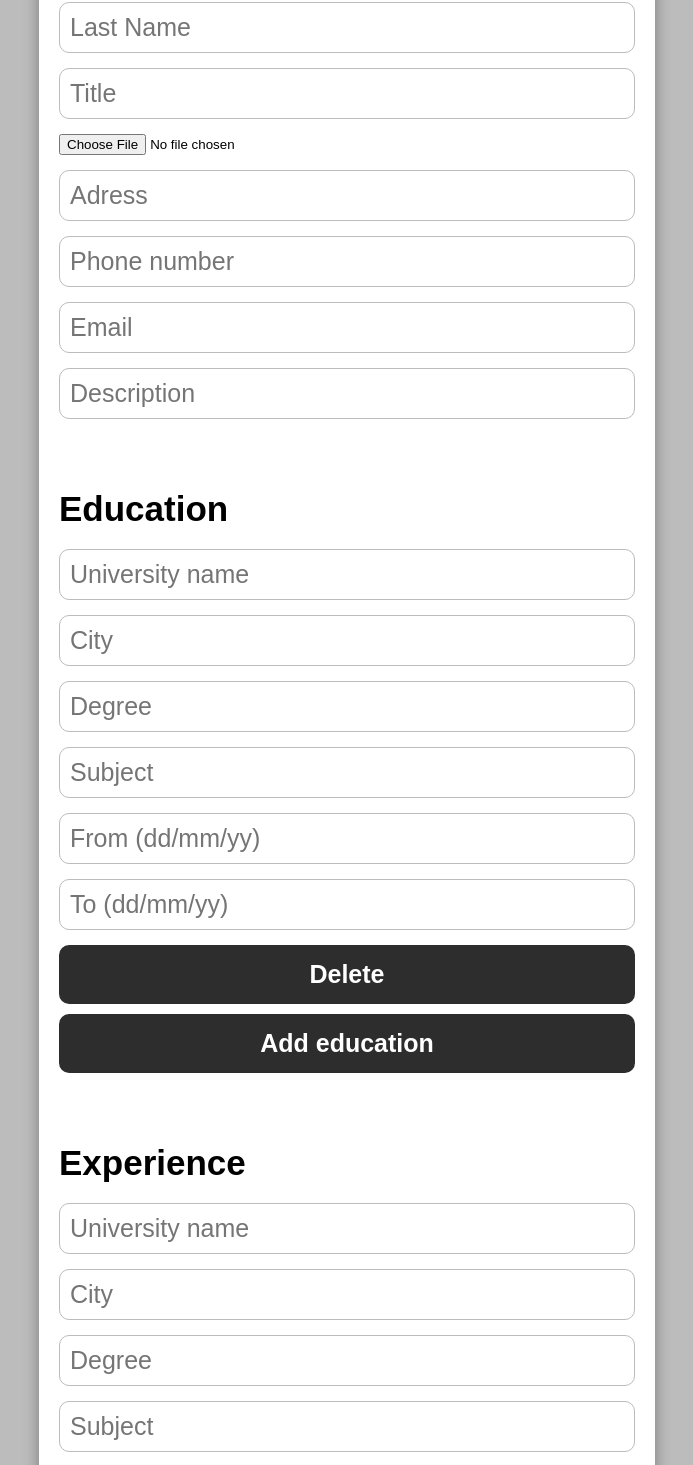
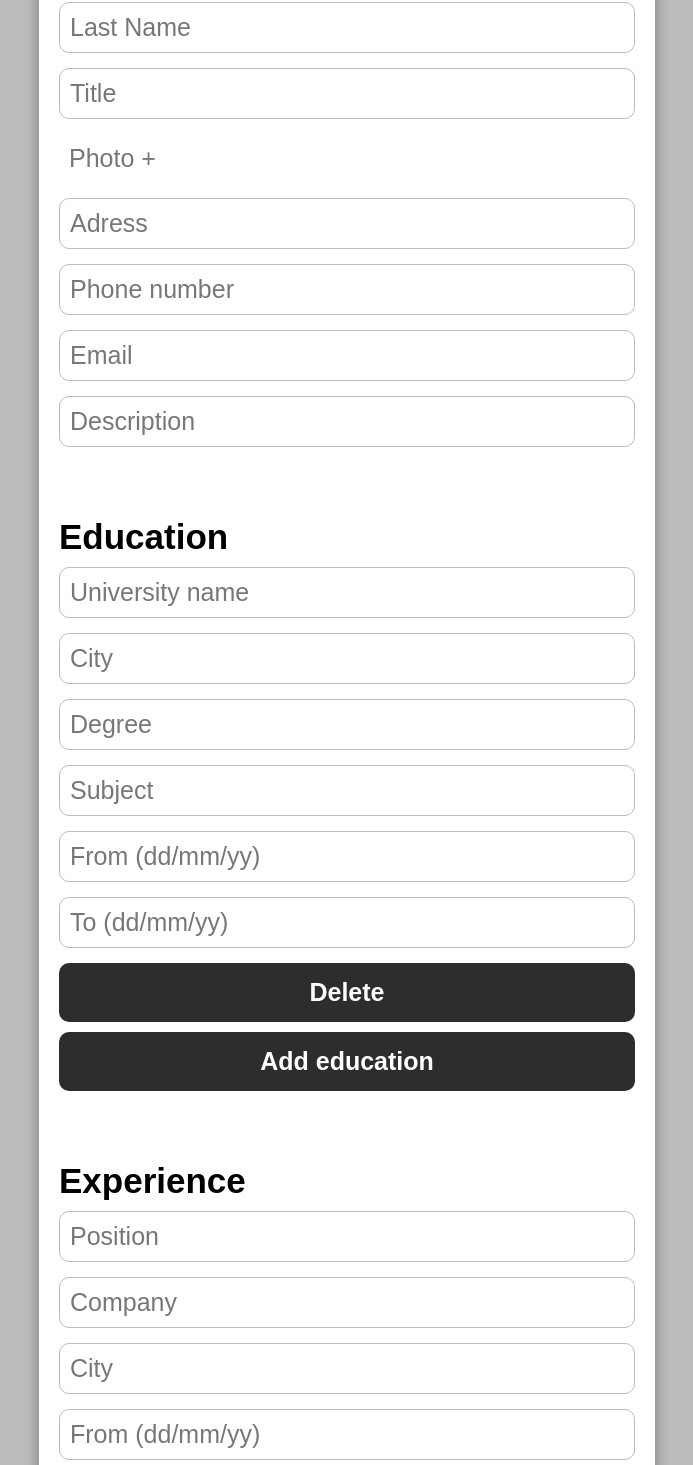
Before and after one commit to jovanlekic12/cv-creator-react, a React (Vite) app: page / in a window 1280 px wide. Shown: the part 327-1792 px from the top of the page, without its empty margins (293-986 px from the left). Built offline with nearby package versions, Linux system fonts and the light colour scheme.

Commit message:
add delete handler

```diff
--- a/src/App.css
+++ b/src/App.css
@@ -42,12 +42,28 @@ article {
   font-size: 3.5rem;
 }
 
+.input__file {
+  display: none;
+}
+
+.photo__label {
+  font-size: 2.5rem;
+  padding: 1rem 1rem;
+  border-radius: 1rem;
+  cursor: pointer;
+  color: #777;
+}
+
 .input {
   font-size: 2.5rem;
   padding: 1rem 1rem;
   border-radius: 1rem;
   border: 1px solid #bcbcbc;
   transition: border 0.3;
+}
+
+.input::placeholder {
+  color: #777;
 }
 
 .input:focus {
--- a/src/App.jsx
+++ b/src/App.jsx
@@ -54,6 +54,7 @@ function App() {
 
   const [experiences, setExperiences] = useState([
     {
+      id: self.crypto.randomUUID(),
       position: position,
       company: company,
       companyCity: companyCity,
@@ -62,6 +63,14 @@ function App() {
     },
   ]);
 
+  function handleDeleteEducation(id) {
+    setEducations((prev) => prev.filter((education) => education.id !== id));
+  }
+
+  function handleDeleteExperience(id) {
+    setExperiences((prev) => prev.filter((experience) => experience.id !== id));
+  }
+
   return (
     <>
       <header className="header">
@@ -69,28 +78,40 @@ function App() {
       </header>
       <main className="main__container">
         <PersonalInfo />
+        <section className="educations__container">
+          <h1 className="title">Education</h1>
           {educations && (
-          <section className="educations__container">
             <div className="educations__div">
-              <h1 className="title">Education</h1>
               {educations.map((education) => {
-                return <Education key={education.id} />;
+                return (
+                  <Education
+                    id={education.id}
+                    key={education.id}
+                    handleDeleteEducation={handleDeleteEducation}
+                  />
+                );
               })}
             </div>
+          )}
           <Button textContent="Add education" />
         </section>
-        )}
+        <section className="experiences__container">
+          <h1 className="title">Experience</h1>
           {experiences && (
-          <section className="experiences__container">
             <div className="experiences__div">
-              <h1 className="title">Experience</h1>
-              {experiences.map((education) => {
-                return <Education key={education.id} />;
+              {experiences.map((experience) => {
+                return (
+                  <Experience
+                    key={experience.id}
+                    id={experience.id}
+                    handleDeleteExperience={handleDeleteExperience}
+                  />
+                );
               })}
             </div>
+          )}
           <Button textContent="Add experience" />
         </section>
-        )}
         <div className="cv__btn__container">
           <button className="preview__btn cv__btn">Preview</button>
           <button className="reset__btn cv__btn">Reset</button>
--- a/src/components/button.jsx
+++ b/src/components/button.jsx
@@ -1,6 +1,10 @@
 function Button(props) {
-  const { textContent } = props;
-  return <button className="btn">{textContent}</button>;
+  const { textContent, onClick } = props;
+  return (
+    <button className="btn" onClick={onClick}>
+      {textContent}
+    </button>
+  );
 }
 
 export default Button;
--- a/src/components/education.jsx
+++ b/src/components/education.jsx
@@ -1,6 +1,6 @@
 import Input from "./input";
 import Button from "./button";
-function Education() {
+function Education({ handleDeleteEducation, id }) {
   return (
     <article className="education__container">
       <Input placeholder="University name" />
@@ -9,7 +9,7 @@ function Education() {
       <Input placeholder="Subject" />
       <Input placeholder="From (dd/mm/yy)" />
       <Input placeholder="To (dd/mm/yy)" />
-      <Button textContent="Delete" />
+      <Button textContent="Delete" onClick={() => handleDeleteEducation(id)} />
     </article>
   );
 }
--- a/src/components/experience.jsx
+++ b/src/components/experience.jsx
@@ -1,6 +1,6 @@
 import Input from "./input";
-
-function Experience() {
+import Button from "./button";
+function Experience({ handleDeleteExperience, id }) {
   return (
     <article className="experience__container">
       <Input placeholder="Position" />
@@ -8,7 +8,7 @@ function Experience() {
       <Input placeholder="City" />
       <Input placeholder="From (dd/mm/yy)" />
       <Input placeholder="To (dd/mm/yy)" />
-      <Button textContent="Delete" />
+      <Button textContent="Delete" onClick={() => handleDeleteExperience(id)} />
     </article>
   );
 }
--- a/src/components/personalInfo.jsx
+++ b/src/components/personalInfo.jsx
@@ -7,7 +7,10 @@ function PersonalInfo() {
       <Input placeholder="First Name" />
       <Input placeholder="Last Name" />
       <Input placeholder="Title" />
-      <input type="file" placeholder="" />
+      <label className="photo__label">
+        Photo +
+        <input type="file" className="input__file" />
+      </label>
       <Input placeholder="Adress" />
       <Input placeholder="Phone number" />
       <Input placeholder="Email" />
```
Lines whose indentation alone changed are shown as unchanged.
